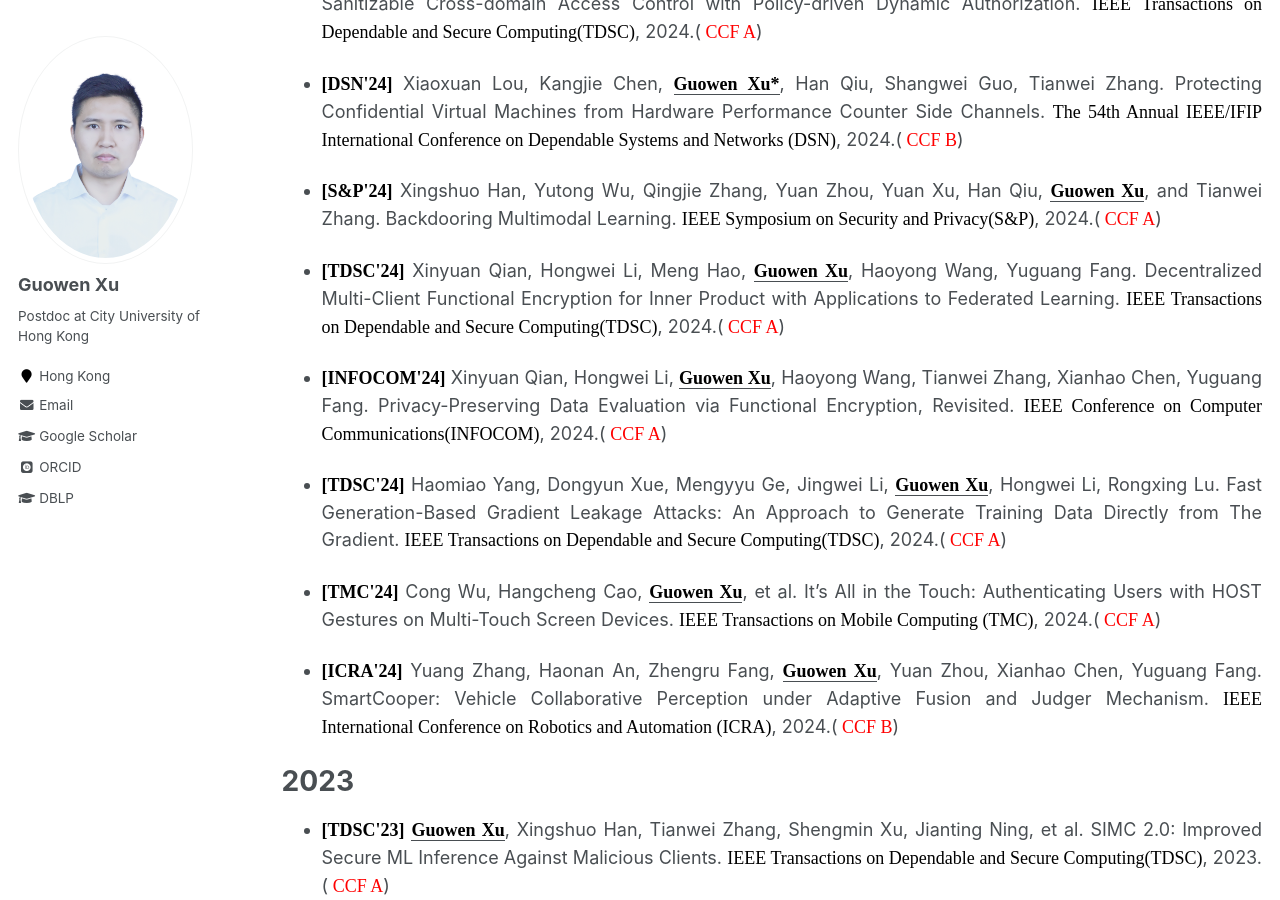
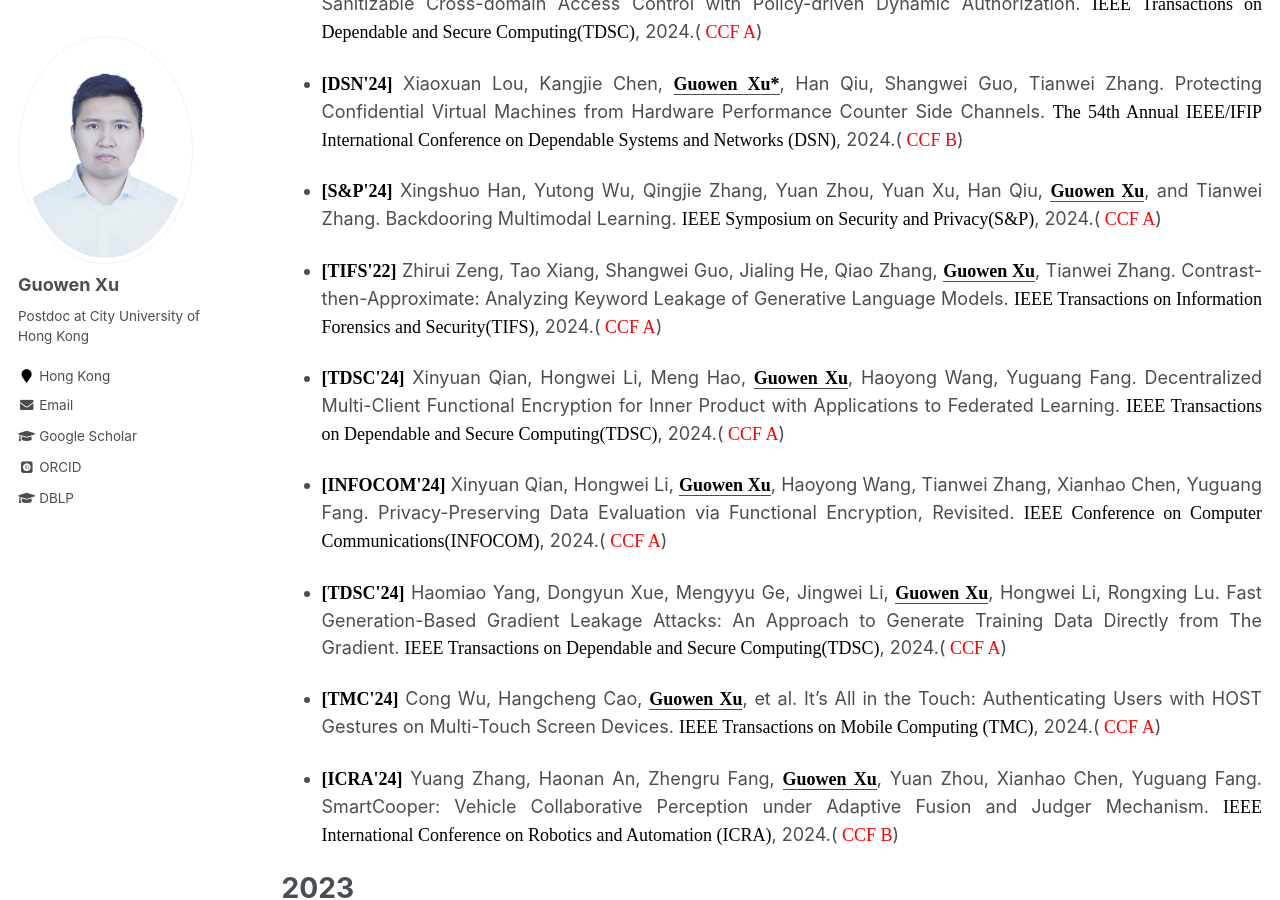
Before and after one commit to Guowen-xu/guowen-xu.github.io, a Jekyll site: the page built from _pages/publications.md, in a window 1280 px wide and 900 px high, scrolled down 415 px. Built offline with Jekyll 4.4.1, drawn with Linux system fonts in a browser that asks for light colours; some web fonts are replaced.

Commit message:
Update publications.md

```diff
--- a/_pages/publications.md
+++ b/_pages/publications.md
@@ -18,6 +18,8 @@ You can find my articles on my [Google Scholar](https://scholar.google.com.hk/ci
 * <p align="justify"> <b><font face="Times New Roman" color=black size=4> [DSN'24]</font></b> Xiaoxuan Lou, Kangjie Chen, <u><b><font face="Times New Roman" color=black size=4> Guowen Xu*</font></b></u>, Han Qiu, Shangwei Guo, Tianwei Zhang. Protecting Confidential Virtual Machines from Hardware Performance Counter Side Channels.  <font face="Times New Roman" color=black size=4> The 54th Annual IEEE/IFIP International Conference on Dependable Systems and Networks (DSN)</font>, 2024.(<font face="Times New Roman" color=red size=4> CCF B</font>)
 
 * <p align="justify"> <b><font face="Times New Roman" color=black size=4> [S&P'24]</font></b> Xingshuo Han, Yutong Wu, Qingjie Zhang, Yuan Zhou,  Yuan Xu, Han Qiu, <u><b><font face="Times New Roman" color=black size=4> Guowen Xu</font></b></u>, and Tianwei Zhang. Backdooring Multimodal Learning. <font face="Times New Roman" color=black size=4> IEEE Symposium on Security and Privacy(S&P)</font>, 2024.(<font face="Times New Roman" color=red size=4> CCF A</font>)
+
+* <p align="justify">  <b><font face="Times New Roman" color=black size=4> [TIFS'22]</font></b> Zhirui Zeng, Tao Xiang, Shangwei Guo, Jialing He, Qiao Zhang, <u><b><font face="Times New Roman" color=black size=4> Guowen Xu</font></b></u>, Tianwei Zhang. Contrast-then-Approximate: Analyzing Keyword Leakage of Generative Language Models. <font face="Times New Roman" color=black size=4> IEEE Transactions on Information Forensics and Security(TIFS)</font>, 2024.(<font face="Times New Roman" color=red size=4> CCF A</font>)
 
 * <p align="justify"> <b><font face="Times New Roman" color=black size=4> [TDSC'24]</font></b> Xinyuan Qian, Hongwei Li, Meng Hao, <u><b><font face="Times New Roman" color=black size=4> Guowen Xu</font></b></u>,  Haoyong Wang, Yuguang Fang. Decentralized Multi-Client Functional Encryption for Inner Product with Applications to Federated Learning. <font face="Times New Roman" color=black size=4> IEEE Transactions on Dependable and Secure Computing(TDSC)</font>, 2024.(<font face="Times New Roman" color=red size=4> CCF A</font>)
 
```
